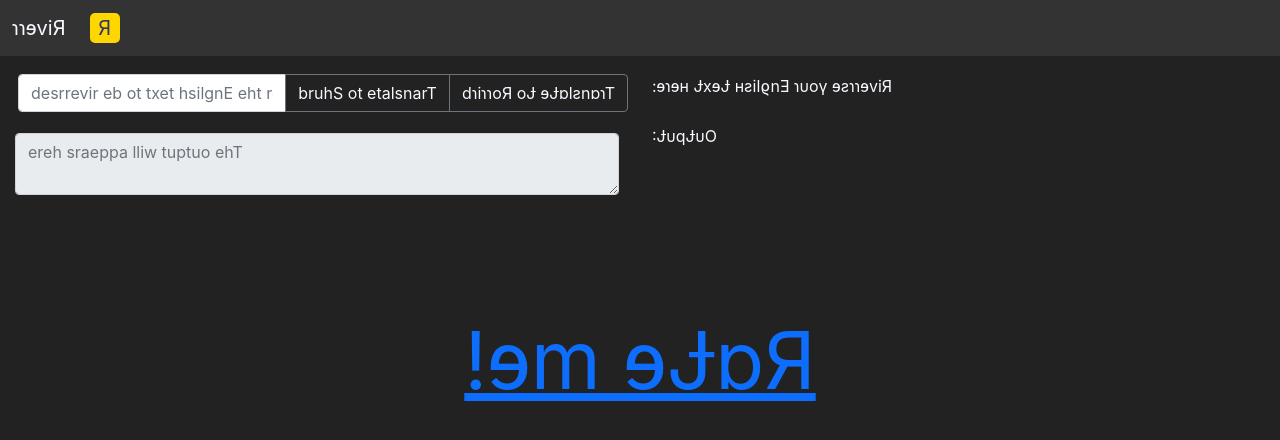
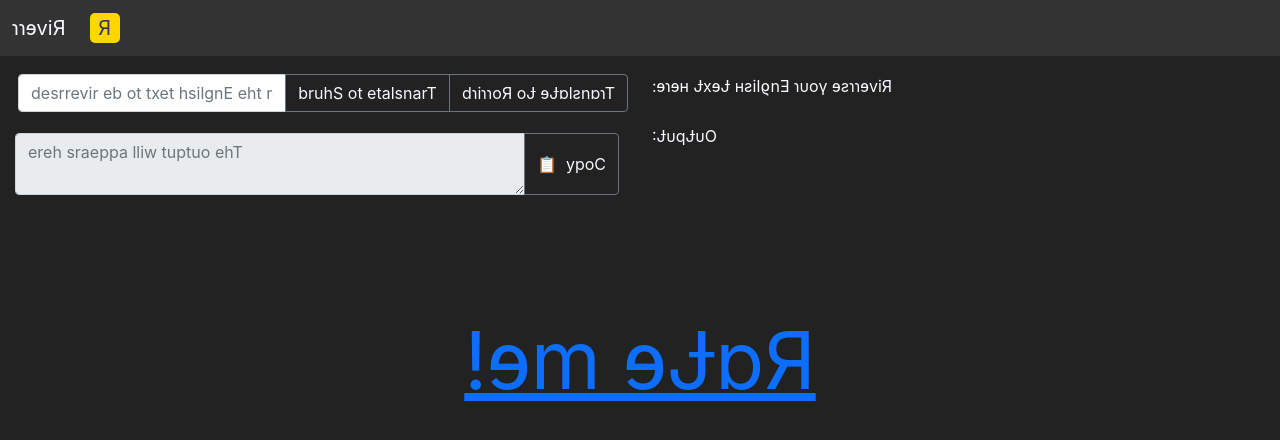
Before and after one commit to Python3-8/Riverr, a React (Create React App) app: page / in a window 1280 px wide. Shown: the top 440 px of the page. Built offline with nearby package versions, Linux system fonts and the light colour scheme.

Commit message:
i think it's ready

```diff
--- a/package.json
+++ b/package.json
@@ -7,10 +7,10 @@
     "@testing-library/react": "^11.2.7",
     "@testing-library/user-event": "^12.8.3",
     "bootstrap": "^5.0.2",
-    "node-sass": "^6.0.1",
     "react": "^17.0.2",
     "react-dom": "^17.0.2",
     "react-scripts": "4.0.3",
+    "react-toastify": "^7.0.4",
     "web-vitals": "^1.1.2"
   },
   "scripts": {
--- a/src/App.js
+++ b/src/App.js
@@ -1,4 +1,6 @@
 import React, { createRef, useState } from "react";
+import { toast, ToastContainer } from "react-toastify";
+import "react-toastify/dist/ReactToastify.css";
 import "./App.css";
 import Navbar from "./components/Navbar";
 
@@ -8,6 +10,15 @@ function App() {
   const transToShurb = () => {
     const input = inputRef.current.value;
     setValue(input.split("").reverse().join(""));
+  };
+  const copyToCb = () => {
+    const el = document.createElement("input");
+    el.setAttribute("value", value);
+    document.body.appendChild(el);
+    el.select();
+    document.execCommand("copy");
+    document.body.removeChild(el);
+    toast.success("!bɿɒodqilɔ oɈ bɘiqoƆ");
   };
   const transToRorrirb = () => {
     const input = inputRef.current.value;
@@ -86,6 +97,7 @@ function App() {
   };
   return (
     <React.Fragment>
+      <ToastContainer />
       <Navbar />
       <div class="main-body" style={{ padding: 6 }}>
         <div class="row" style={{ padding: 12 }}>
@@ -131,6 +143,14 @@ function App() {
                 placeholder="ereh sraeppa lliw tuptuo ehT"
                 aria-label="ɘɿɘʜ ɿɒɘqqɒ lliw ɈυqɈυo ɘʜT"
               />
+              <button
+                class="btn btn-outline-secondary"
+                type="button"
+                onClick={copyToCb}
+                style={{ color: "ghostwhite" }}
+              >
+                📋 &#8206; ypoC
+              </button>
             </div>
           </div>
           <div className="col" style={{ color: "ghostwhite" }}>
```
Also changed, not shown: 2 other files (tests, documents, lock files or other folders).
